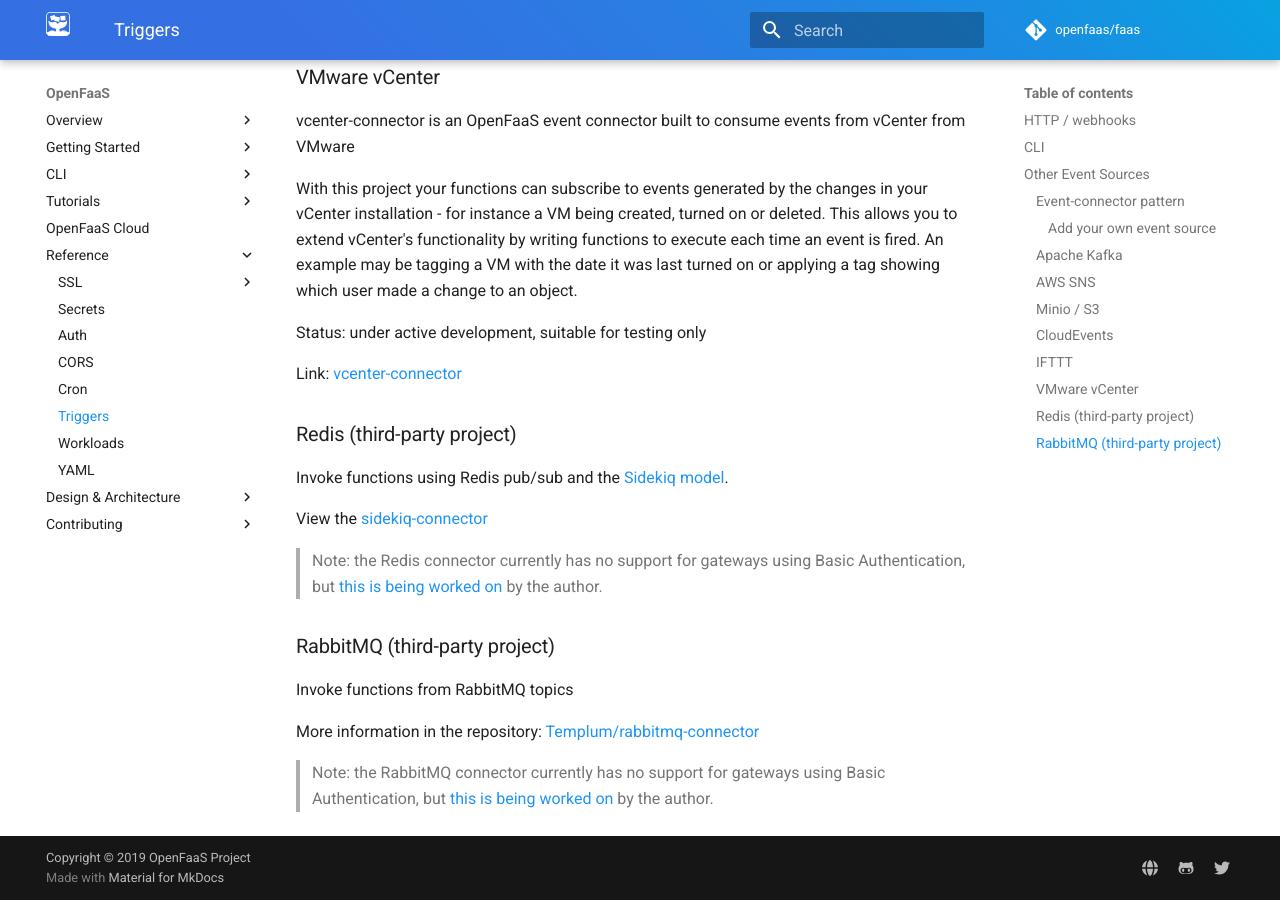
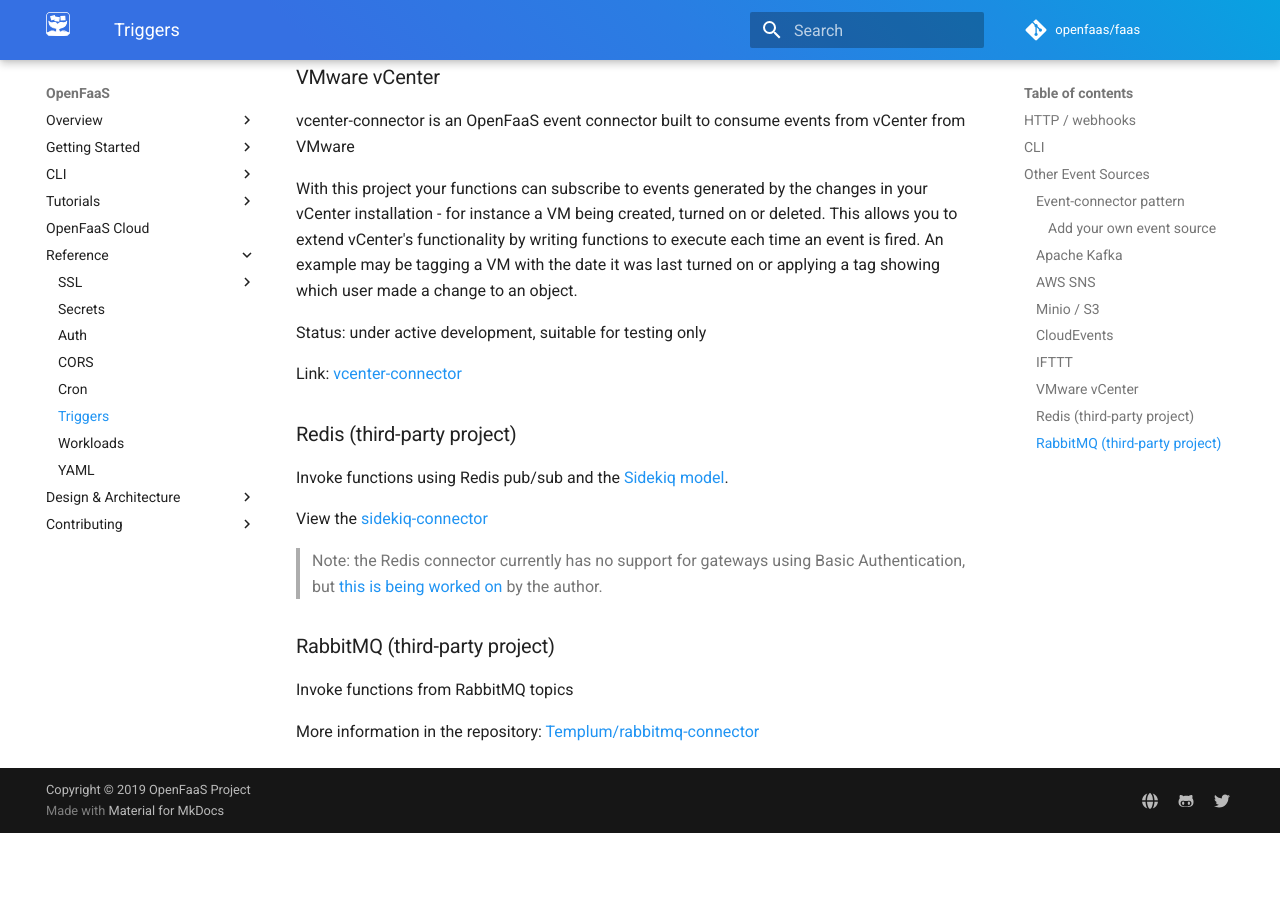
Before and after one commit to openfaas/docs, an MkDocs documentation site: the page built from docs/reference/triggers.md, in a window 1280 px wide and 900 px high, scrolled down 2644 px. Built offline with MkDocs 1.6.1 and Material for MkDocs 9.7.7, drawn with Linux system fonts in a browser that asks for light colours; comment, search, counter and statistics services are not loaded; after the commit the page ends 3477 px from its top, so only the background shows below that.

Commit message:
Removed Note on RabbitMQ Connector
The missing feature was implemented in [this](https://github.com/Templum/rabbitmq-connector/commit/2430842c329a4a02be4b4dc0345fb0eda33f171f) commit.

Signed-off-by: Simon Pelczer <templum.dev@gmail.com>

```diff
--- a/docs/reference/triggers.md
+++ b/docs/reference/triggers.md
@@ -101,5 +101,3 @@ View the [sidekiq-connector](https://github.com/affix/sidekiq-connector)
 Invoke functions from RabbitMQ topics
 
 More information in the repository: [Templum/rabbitmq-connector](https://github.com/Templum/rabbitmq-connector)
-
-> Note: the RabbitMQ connector currently has no support for gateways using Basic Authentication, but [this is being worked on](https://github.com/Templum/rabbitmq-connector/issues/2) by the author.
```
